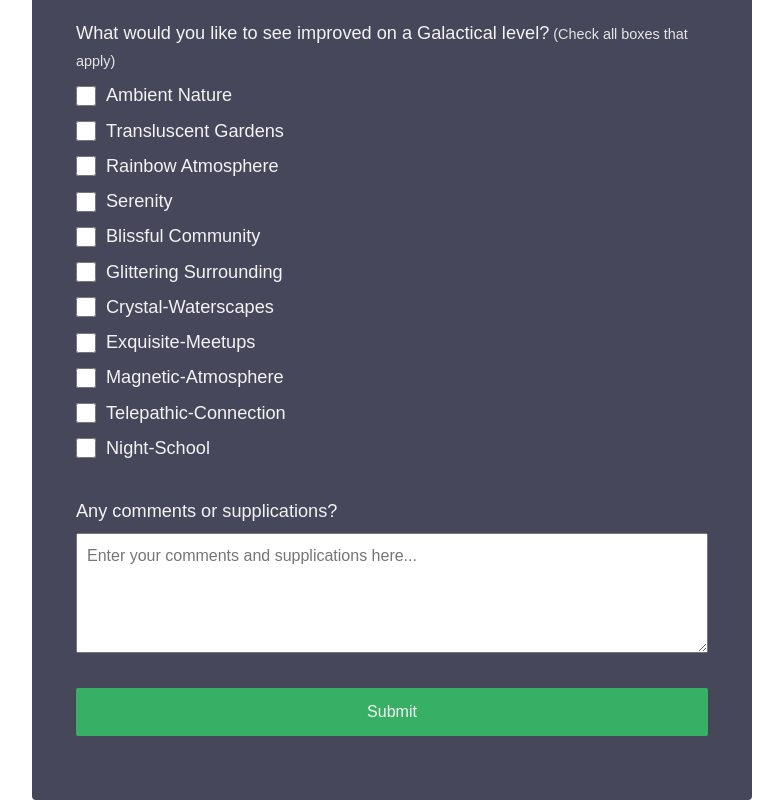
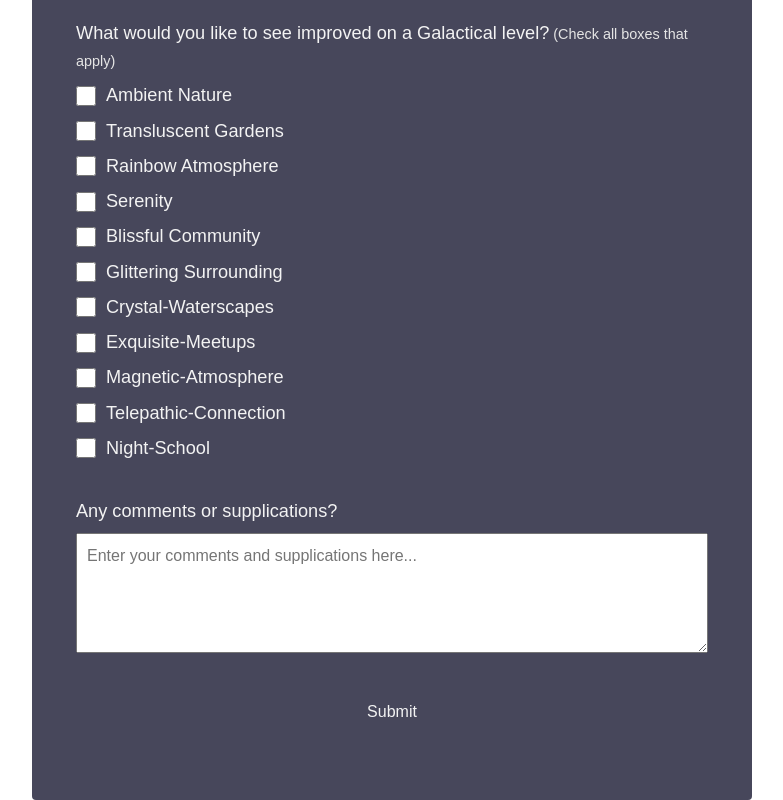
Before and after one commit to MuniruIbrahimSesay/Survey_Form, a plain HTML site: page index.html in a window 1280 px wide. Shown: the part 856-1656 px from the top of the page, without its empty margins (248-1031 px from the left). Drawn offline with Linux system fonts and the light colour scheme.

Commit message:
Initiate Survey Form Project

```diff
--- a/index.html
+++ b/index.html
@@ -170,7 +170,7 @@
       display: block;
       width: 100%;
       padding: 0.75rem;
-      background: var(--color-green);
+      background: var(--color-cyan);
       color: inherit;
       border-radius: 2px;
       cursor: pointer;
```
